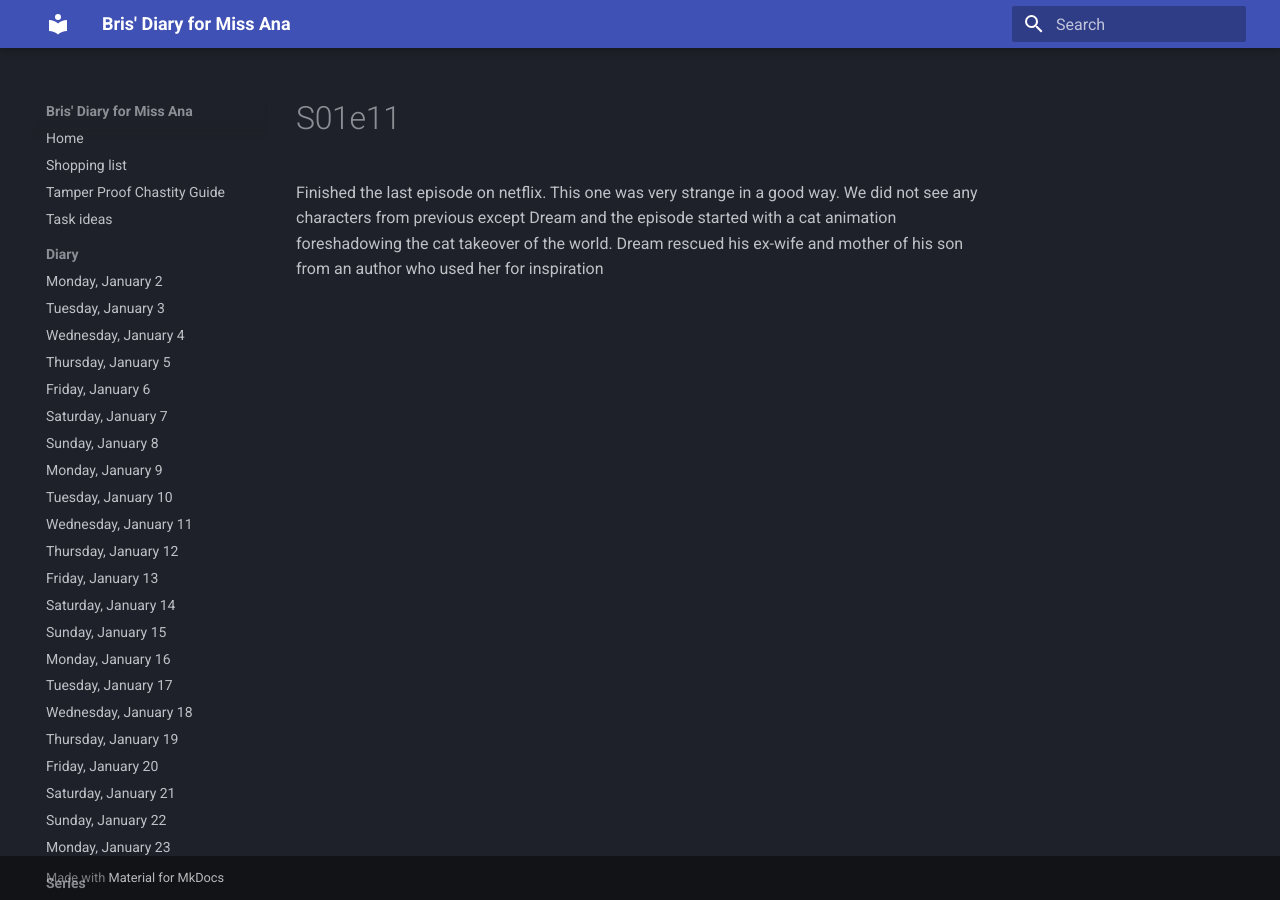
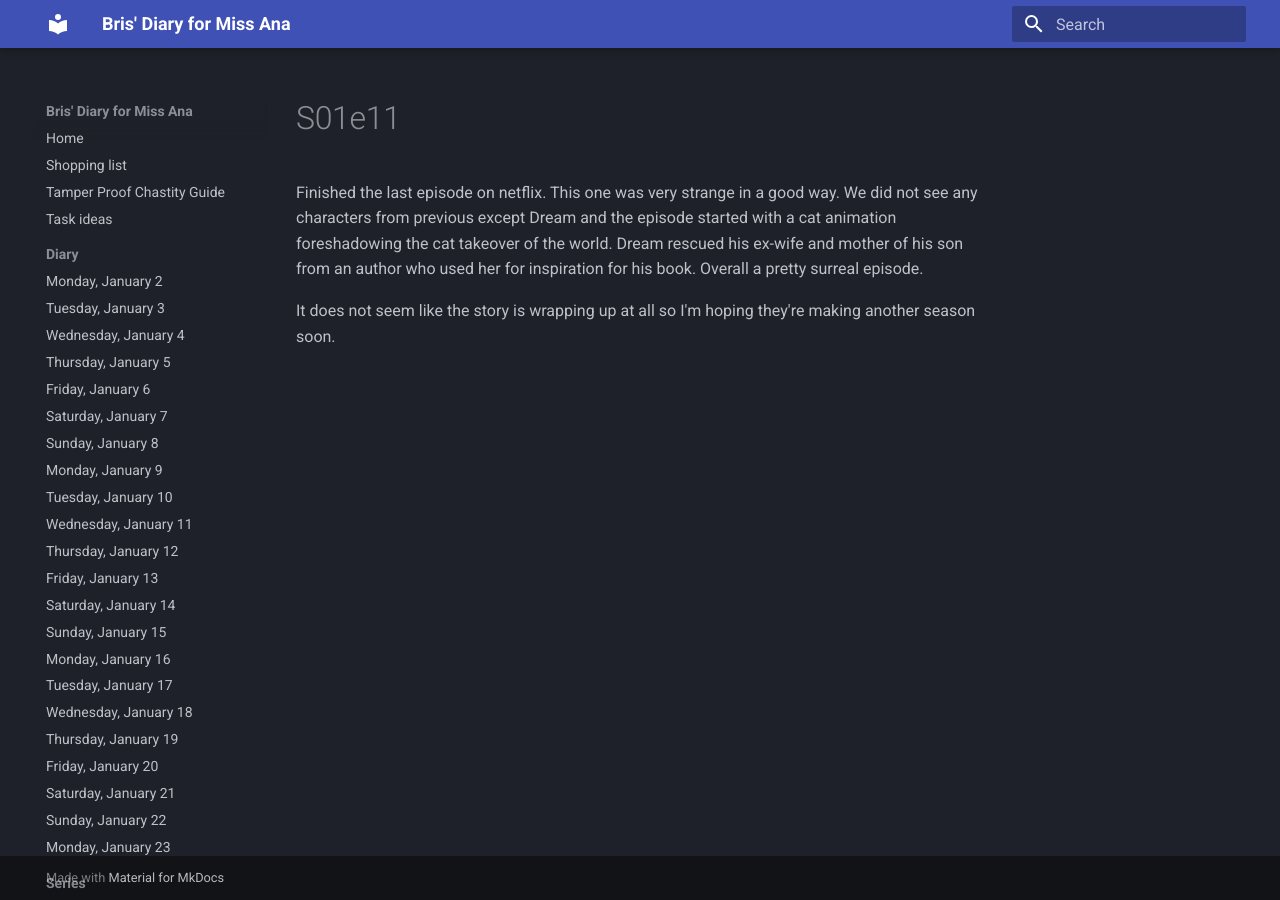
Before and after one commit to bris00/DFMA, an MkDocs documentation site: the page built from diary/Series/The Sandman/s01e11.md, in a window 1280 px wide. Built offline with MkDocs 1.6.1 and Material for MkDocs 9.7.7, drawn with Linux system fonts in a browser that asks for light colours.

Commit message:
vault backup: 2023-01-26 21:46:32
Affected files:
diary/Series/The Sandman/s01e11.md

```diff
--- a/diary/Series/The Sandman/s01e11.md
+++ b/diary/Series/The Sandman/s01e11.md
@@ -1 +1,3 @@
-Finished the last episode on netflix. This one was very strange in a good way. We did not see any characters from previous except Dream and the episode started with a cat animation foreshadowing the cat takeover of the world. Dream rescued his ex-wife and mother of his son from an author who used her for inspiration
+Finished the last episode on netflix. This one was very strange in a good way. We did not see any characters from previous except Dream and the episode started with a cat animation foreshadowing the cat takeover of the world. Dream rescued his ex-wife and mother of his son from an author who used her for inspiration for his book. Overall a pretty surreal episode.
+
+It does not seem like the story is wrapping up at all so I'm hoping they're making another season soon.
```
